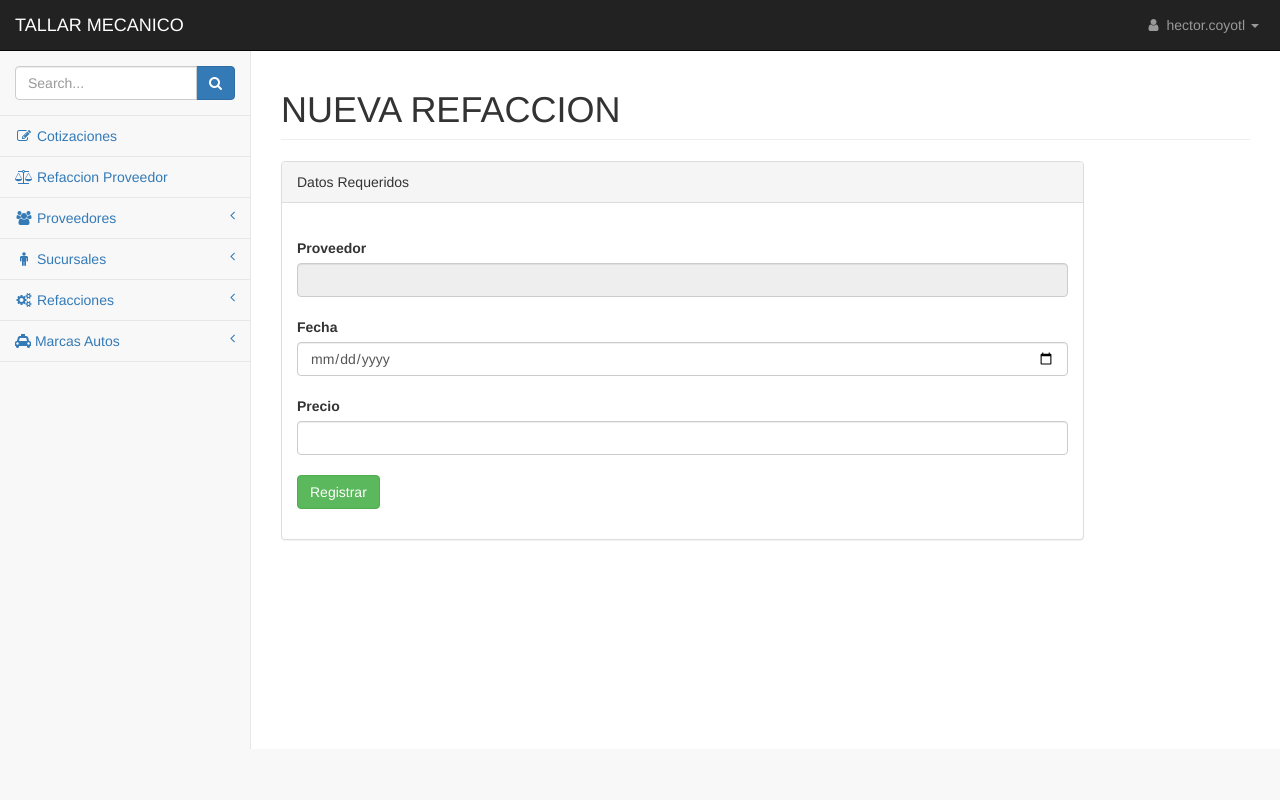
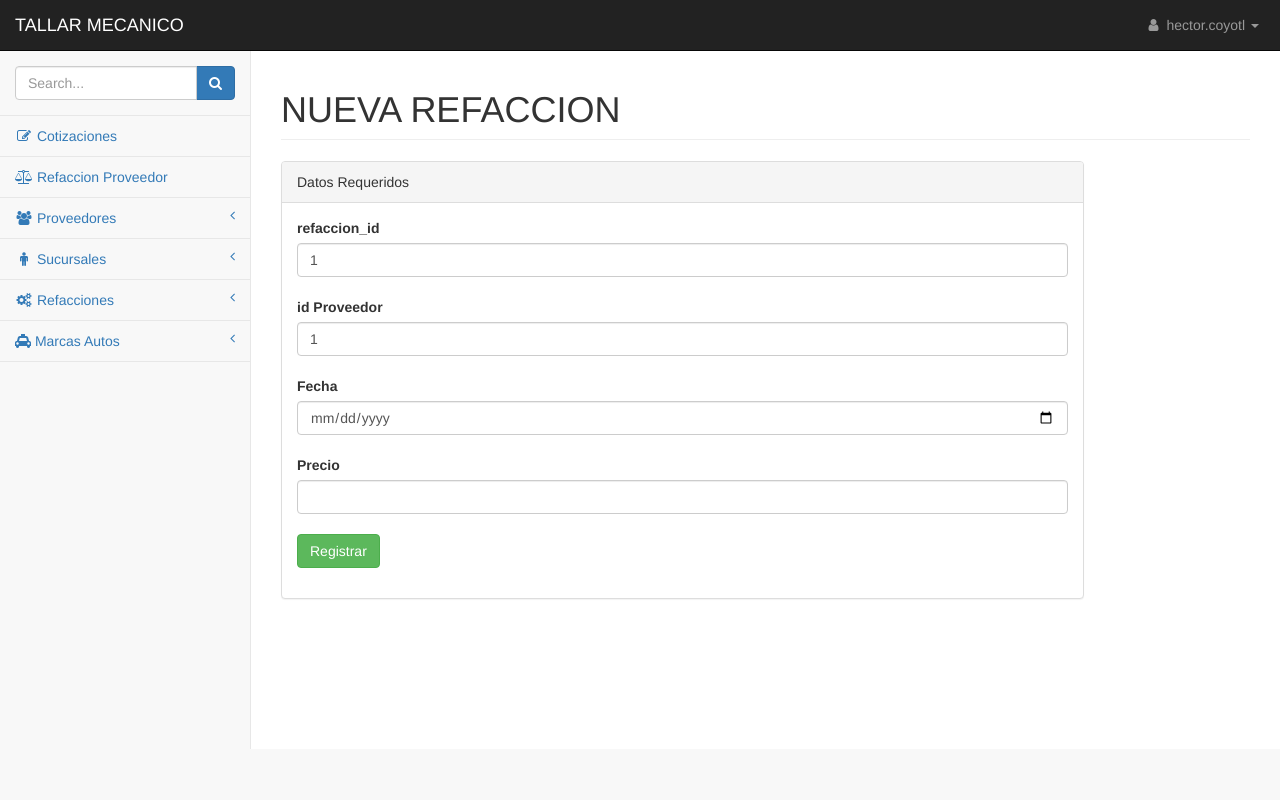
Before and after one commit to HectorJuarez1/tallerMecanico, a PHP site: page /tallerMecanicoDasc/nuevaProveedorRefaccion/verIdRefaccion/1 in a window 1280 px wide. Run offline with PHP 8.4, Linux system fonts and the light colour scheme; tables that the repository leaves empty or names only in its code hold one stand-in row (values such as "Sample post"); data that the repository does not hold is empty; some libraries are stand-ins or nearby versions.

Commit message:
ModificacionEditar

```diff
--- a/controllers/consultarMarca.php
+++ b/controllers/consultarMarca.php
@@ -28,13 +28,13 @@ class consultarMarca extends Controller{
              $marcaa = new varTodas();
              $marcaa->marca_id = $id_marca;
              $marcaa->marca_nombre = $nombre_m;
-             $this->view->marcas = $marcaa;
-             $this->view->mensaje = "Alumno actualizado correctamente";
+             $this->view->varTodas = $marcaa;
+             $this->view->mensaje = "";
          }else{
              // mensaje de error
              $this->view->mensaje = "No se pudo actualizar el alumno";
          }
-         $this->view->render('consultarMarca/ActMarca');
+     $this->render();
 
     }
 
--- a/controllers/nuevaCotizacion.php
+++ b/controllers/nuevaCotizacion.php
@@ -17,8 +17,7 @@ class nuevaCotizacion extends Controller{
         $datos[3] = trim($_POST['CostoTotal']);
 
          if($this->model->insert(['NomCliente' => $datos[0],'Descripcion_coche' => $datos[1],'Fecha' => $datos[2],'CostoTotal' => $datos[3]])){
-            $mensaje = 'Registrado';
-         }else{
+            $mensaje = "";
             $mensaje = "No registrado";
          }
         $this->view->mensaje = $mensaje;
--- a/controllers/nuevaProveedorRefaccion.php
+++ b/controllers/nuevaProveedorRefaccion.php
@@ -22,19 +22,20 @@ class nuevaProveedorRefaccion extends Controller{
 
     }
 
-    function registraRefaccion()
+
+    function registraProveedorRefaccion()
     {
         //echo "registraRefaccion";
          //$this->model->insertRefaccion();
-        $datos[0] = trim($_POST['id_provedor']);
-        $datos[1] = trim($_POST['NomProveedor']);
+        $datos[0] = trim($_POST['refaccion_id']);
+        $datos[1] = trim($_POST['id_proveedor']);
         $datos[2]  = trim($_POST['Fecha']);
         $datos[3]  = trim($_POST['Precio']);
         $mensaje = "";
         if ($this->model->insertProveedorRefaccion([
-            'id_marca' => $datos[0], 'NomRefaccion' => $datos[1], 'Descripcion' => $datos[2],'NomImg' => $datos[3]
+            'id_provedor' => $datos[0], 'id_proveedor' => $datos[1], 'Fecha' => $datos[2],'Precio' => $datos[3]
         ])) {
-            $mensaje = "Nueva refaccion registrado";
+            $mensaje = "";
         } else {
             $mensaje = "Esta refaccion ya existente";
         }
--- a/models/consultarMarcamodel.php
+++ b/models/consultarMarcamodel.php
@@ -48,10 +48,11 @@ class ConsultarMarcaModel extends Model
         try{
             $query->execute([
                 'id_marca'=> $item['codMarca'],
-                'marca_nombre'=> $item['NomMarca']
+                'nombre_marca'=> $item['NomMarca']
             ]);
             return true;
         }catch(PDOException $e){
+            echo $e->getMessage();
             return false;
         }
     }
--- a/models/nuevaProveedorRefaccionmodel.php
+++ b/models/nuevaProveedorRefaccionmodel.php
@@ -22,34 +22,40 @@ class nuevaProveedorRefaccionmodel extends Model{
              return [];
          }
      }
-// muestra proveddor
      public function getById($id){
         $item = new varTodas();
 
-        $query = $this->db->connect()->prepare("SELECT * FROM proveedor WHERE proveedor_id = :proveedor_id");
+        $query = $this->db->connect()->prepare("SELECT RR.refaccion_id,PP.proveedor_id,PP.proveedor_nombre
+                                          FROM refaccion RR inner join proveedor PP
+                                             ON RR.refaccion_id =PP.proveedor_id where RR.refaccion_id=:refaccion_id");
         try{
-            $query->execute(['marca_id' => $id]);
+            $query->execute(['refaccion_id' => $id]);
 
             while($row = $query->fetch()){
+                $item->refaccion_id = $row['refaccion_id'];
+                $item->refaccion_nombre = $row['refaccion_nombre'];
                 $item->proveedor_id = $row['proveedor_id'];
-                $item->refaccion_nombre = $row['refaccion_nombre'];
+                $item->proveedor_nombre = $row['proveedor_nombre'];
             }
             return $item;
         }catch(PDOException $e){
             return null;
         }
     }
-//modificar
+
     public function insertProveedorRefaccion($datos){
         try{
-           $query = $this->db->connect()->prepare('INSERT INTO refaccion(marca_id,refaccion_nombre, refaccion_descripcion, refaccion_imagen)
-                                                   VALUES(:mid,:rnom,:rdes,:rnimg)');
-           $query->execute(['mid' => $datos['id_marca'],'rnom' => $datos['NomRefaccion'],'rdes' => $datos['Descripcion'],'rnimg' => $datos['NomImg']]);
+           $query = $this->db->connect()->prepare('INSERT INTO refaccion_proveedor(id_refaccion,id_proveedor, fecha_solicitud, precio)
+                                                   VALUES(:idf,:idp,:fecha,:precio)');
+           $query->execute(['idf' => $datos['id_provedor'],'idp' => $datos['id_proveedor'],'fecha' => $datos['Fecha'],'precio' => $datos['Precio']]);
            return true;
        }catch(PDOException $e){
-          // echo $e->getMessage();
+          echo $e->getMessage();
            return false;
        }
     }
 
+
+
+
 }
--- a/views/consultarMarca/ActMarca.php
+++ b/views/consultarMarca/ActMarca.php
@@ -13,6 +13,7 @@
     <div class="row">
         <div class="col-lg-12">
             <h1 class="page-header">ACTUALIZAR MARCA</h1>
+            <div class="center"><?php echo $this->mensaje; ?></div>
         </div>
     </div>
     <div class="row">
@@ -27,7 +28,7 @@
                             <form action="<?php echo constant('URL'); ?>consultarMarca/actualizarMarca" method="POST">
                                 <div class="form-group">
                                 <label>Codigo Marca</label>
-                                    <input type="text" class="form-control" disabled name="codMarca" value="<?php echo $this->varTodas->marca_id; ?>" required><br>
+                                    <input type="text" class="form-control" name="codMarca" value="<?php echo $this->varTodas->marca_id; ?>" required><br>
                                     <label>Nombre de la marca</label>
                                     <input type="text" class="form-control" name="NomMarca" value="<?php echo $this->varTodas->marca_nombre; ?>" required><br>
                                     <input class="btn btn-warning" type="submit"   value="Actualizar Datos">
--- a/views/nuevaProveedorRefaccion/nueva.php
+++ b/views/nuevaProveedorRefaccion/nueva.php
@@ -28,11 +28,12 @@
                 <div class="panel-body">
                     <div class="row">
                         <div class="col-lg-12">
-                            <form action="<?php echo constant('URL'); ?>nuevaRefaccion/registraRefaccion" method="POST">
+                            <form action="<?php echo constant('URL'); ?>nuevaProveedorRefaccion/registraProveedorRefaccion" method="POST">
                                 <div class="form-group">
-                                    <input type="hidden" class="form-control" name="id_provedor" required  value="<?php echo $this->varTodas->id_provedor; ?>"> <br>
-                                    <label>Proveedor</label>
-                                    <input type="text" class="form-control" name="NomProveedor" required disabled value="<?php echo $this->varTodas->marca_nombre; ?>"><br>
+                                <label>refaccion_id</label>
+                                    <input type="text" class="form-control" name="refaccion_id" required  value="<?php echo $this->varTodas->refaccion_id; ?>"> <br>
+                                    <label>id Proveedor</label>
+                                    <input type="text" class="form-control" name="id_proveedor" required  value="<?php echo $this->varTodas->proveedor_id; ?>"><br>
                                     <label>Fecha</label>
                                     <input type="date" class="form-control" name="Fecha" required><br>
                                     <label>Precio</label>
```
